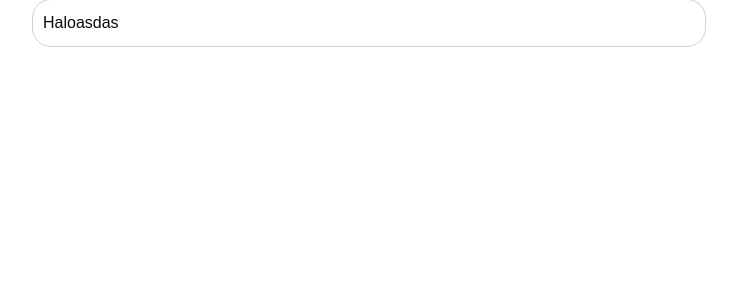
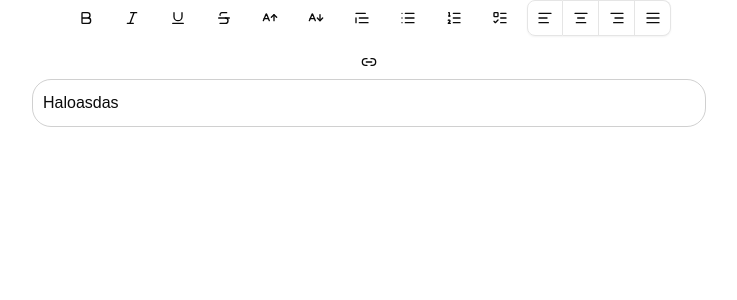
Before and after one commit to Restu-Averian/-resuave-texteditor, a React (Vite) app: page / in a window 1280 px wide. Shown: the top 300 px of the page, without its empty margins (271-1008 px from the left). Built offline with nearby package versions, Linux system fonts and the light colour scheme.

Commit message:
feat: complete uses for readOnlyToolbarMode

```diff
--- a/src/TexteditorContent.jsx
+++ b/src/TexteditorContent.jsx
@@ -17,7 +17,8 @@ const TexteditorContent_ = () => {
     setShowEditableEditorMobile,
   } = useCurrentEditor();
 
-  const { value, readOnly, contentClassName } = useEditorPropsCtx();
+  const { value, readOnly, readOnlyToolbarMode, contentClassName } =
+    useEditorPropsCtx();
 
   const { xs } = useBreakpoint();
 
@@ -45,6 +46,8 @@ const TexteditorContent_ = () => {
       vv.removeEventListener("scroll", update);
     };
   }, []);
+  const showReadOnlyToolbar = readOnly && readOnlyToolbarMode === "disabled";
+
   return (
     <>
       <Toolbar />
@@ -78,13 +81,14 @@ const TexteditorContent_ = () => {
         </div>
       )}
 
-      {xs && !readOnly && (
+      {xs && (!readOnly || showReadOnlyToolbar) && (
         <div
           className="fixed left-0 right-0 z-50"
           style={{
             bottom: `${keyboardOffset}px`,
           }}
         >
+          {!readOnly && (
             <div className="w-full text-right pr-5 pb-5">
               <Button
                 onClick={() => {
@@ -99,6 +103,7 @@ const TexteditorContent_ = () => {
                 <Edit2 /> Done
               </Button>
             </div>
+          )}
 
           <ToolbarMobile
             showToolbarMobile={showToolbarMobile}
--- a/src/components/toolbar/blocks/heading-block/heading-item.jsx
+++ b/src/components/toolbar/blocks/heading-block/heading-item.jsx
@@ -34,7 +34,12 @@ const HeadingItem_ = () => {
   const t = useTranslation();
 
   const { editor, isSourceMode } = useCurrentEditor();
-  const { checkShowToolbarItem } = useToolbarConfig();
+  const { checkDisableToolbarItem, checkShowToolbarItem } = useToolbarConfig();
+
+  const isDisabled = useMemo(
+    () => isSourceMode || checkDisableToolbarItem,
+    [isSourceMode, checkDisableToolbarItem],
+  );
 
   const editorState = useEditorState({
     editor,
@@ -68,7 +73,7 @@ const HeadingItem_ = () => {
         <DropdownMenuTrigger asChild>
           <Button
             variant={isActiveHeading ? "default" : "ghost"}
-            disabled={isSourceMode}
+            disabled={isDisabled}
           >
             <Heading />
           </Button>
@@ -86,12 +91,19 @@ const HeadingItem_ = () => {
             return (
               <DropdownMenuItem
                 key={idx}
+                disabled={isDisabled}
                 onClick={() => {
-                  editor.chain().focus().toggleHeading({ level: level }).run();
+                  if (!isDisabled) {
+                    editor
+                      .chain()
+                      .focus()
+                      .toggleHeading({ level: level })
+                      .run();
+                  }
                 }}
               >
                 <Button
-                  disabled={isSourceMode}
+                  disabled={isDisabled}
                   variant={
                     editorState?.[`isHeading${level}`] ? "default" : "ghost"
                   }
--- a/src/components/toolbar/blocks/link-media/index.jsx
+++ b/src/components/toolbar/blocks/link-media/index.jsx
@@ -27,7 +27,11 @@ const ToolbarLinkMedia_ = () => {
   const t = useTranslation();
 
   const { editor, isSourceMode } = useCurrentEditor();
-  const { checkShowToolbarItem } = useToolbarConfig();
+  const { checkDisableToolbarItem, checkShowToolbarItem } = useToolbarConfig();
+  const isDisabled = useMemo(
+    () => isSourceMode || checkDisableToolbarItem,
+    [isSourceMode, checkDisableToolbarItem],
+  );
 
   const editorState = useEditorState({
     editor,
@@ -90,7 +94,7 @@ const ToolbarLinkMedia_ = () => {
         onClick={() =>
           editor.chain().focus().extendMarkRange("link").unsetLink().run()
         }
-        disabled={isSourceMode}
+        disabled={isDisabled}
       />
     );
   }
@@ -109,7 +113,7 @@ const ToolbarLinkMedia_ = () => {
       >
         <Tooltip content={t("SET_LINK", "Set Link")}>
           <PopoverTrigger asChild>
-            <Button variant="ghost" disabled={isSourceMode}>
+            <Button variant="ghost" disabled={isDisabled}>
               <Link2 />
             </Button>
           </PopoverTrigger>
@@ -122,7 +126,7 @@ const ToolbarLinkMedia_ = () => {
                 <Field>
                   <FieldLabel htmlFor="link">{t("LINK", "Link")}</FieldLabel>
                   <Input
-                    disabled={isSourceMode}
+                    disabled={isDisabled}
                     id="link"
                     autoComplete="off"
                     placeholder={t("LINK_PLACEHOLDER", "example.com")}
@@ -151,7 +155,7 @@ const ToolbarLinkMedia_ = () => {
                       {t("TEXT_TO_SHOW", "Text to Show")}
                     </FieldLabel>
                     <Input
-                      disabled={isSourceMode}
+                      disabled={isDisabled}
                       id="text-to-show"
                       autoComplete="off"
                       value={textToShow}
@@ -168,7 +172,7 @@ const ToolbarLinkMedia_ = () => {
           <Button
             onClick={onApplyLink}
             className="w-full"
-            disabled={isSourceMode}
+            disabled={isDisabled}
           >
             {t("APPLY", "Apply")}
           </Button>
--- a/src/components/toolbar/blocks/lists/index.jsx
+++ b/src/components/toolbar/blocks/lists/index.jsx
@@ -20,7 +20,11 @@ const ToolbarLists_ = () => {
   const t = useTranslation();
 
   const { editor, isSourceMode } = useCurrentEditor();
-  const { checkShowToolbarItem } = useToolbarConfig();
+  const { checkDisableToolbarItem, checkShowToolbarItem } = useToolbarConfig();
+  const isDisabled = useMemo(
+    () => isSourceMode || checkDisableToolbarItem,
+    [isSourceMode, checkDisableToolbarItem],
+  );
 
   const editorState = useEditorState({
     editor,
@@ -55,7 +59,7 @@ const ToolbarLists_ = () => {
       <ResponsiveWrapperToolbarItem className="flex justify-center items-center">
         {checkShowToolbarItem("bulletList") && (
           <ToolbarItem
-            disabled={isSourceMode}
+            disabled={isDisabled}
             icon={<List />}
             onClick={() => editor?.chain()?.focus()?.toggleBulletList()?.run()}
             label={t("BULLET_LIST", "Bullet List")}
@@ -64,7 +68,7 @@ const ToolbarLists_ = () => {
 
         {checkShowToolbarItem("orderedList") && (
           <ToolbarItem
-            disabled={isSourceMode}
+            disabled={isDisabled}
             isActive={editorState?.isOrderedList}
             icon={<ListOrdered />}
             onClick={() => editor?.chain()?.focus()?.toggleOrderedList()?.run()}
@@ -74,7 +78,7 @@ const ToolbarLists_ = () => {
 
         {checkShowToolbarItem("taskList") && (
           <ToolbarItem
-            disabled={isSourceMode}
+            disabled={isDisabled}
             isActive={editorState?.isTaskList}
             icon={<ListTodo />}
             onClick={() => editor?.chain()?.focus()?.toggleTaskList()?.run()}
@@ -92,7 +96,7 @@ const ToolbarLists_ = () => {
             onValueChange={(value) => {
               editor?.chain()?.focus()?.toggleTextAlign(value)?.run();
             }}
-            disabled={isSourceMode}
+            disabled={isDisabled}
           >
             {checkShowToolbarItem("alignLeft") && (
               <Tooltip content={t("ALIGN_LEFT", "Align Left")}>
--- a/src/components/toolbar/components/toolbar-item.jsx
+++ b/src/components/toolbar/components/toolbar-item.jsx
@@ -1,7 +1,7 @@
 import { Button } from "@/components/ui/button";
 import Tooltip from "@/components/ui/shared/tooltip";
-import { useEditorPropsCtx } from "@/context/EditorPropsCtx";
 import useBreakpoint from "@/hooks/useBreakpoint";
+import useToolbarConfig from "@/hooks/useToolbarConfig";
 import React, { memo, useMemo } from "react";
 
 /**
@@ -18,7 +18,7 @@ import React, { memo, useMemo } from "react";
  */
 const ToolbarItem_ = ({ disabled, isActive, onClick, icon, label }) => {
   const { xs } = useBreakpoint();
-  const { readOnlyToolbarMode } = useEditorPropsCtx();
+  const { checkDisableToolbarItem } = useToolbarConfig();
 
   const variantBtn = useMemo(() => {
     if (typeof isActive === "boolean") {
@@ -36,7 +36,7 @@ const ToolbarItem_ = ({ disabled, isActive, onClick, icon, label }) => {
     >
       <Button
         variant={variantBtn}
-        disabled={disabled || readOnlyToolbarMode === "disabled"}
+        disabled={disabled || checkDisableToolbarItem}
         onClick={onClick}
       >
         {icon}
--- a/src/components/toolbar/index.jsx
+++ b/src/components/toolbar/index.jsx
@@ -10,11 +10,11 @@ import { useEditorPropsCtx } from "@/context/EditorPropsCtx";
 
 const Toolbar_ = () => {
   const { checkShowToolbarGroup } = useToolbarConfig();
-  const { readOnlyToolbarMode } = useEditorPropsCtx();
+  const { readOnly, readOnlyToolbarMode } = useEditorPropsCtx();
 
   const { xs } = useBreakpoint();
 
-  if (!xs && readOnlyToolbarMode === "disabled") {
+  if (!xs && (!readOnly || readOnlyToolbarMode === "disabled")) {
     return (
       <div className="toolbar">
         <div className="toolbar-item">
--- a/src/components/toolbar/toolbar-mobile.jsx
+++ b/src/components/toolbar/toolbar-mobile.jsx
@@ -17,7 +17,8 @@ import useToolbarConfig from "@/hooks/useToolbarConfig";
 
 const ToolbarMobile_ = ({ showToolbarMobile, setShowToolbarMobile }) => {
   const { editor } = useCurrentEditor();
-  const { checkShowToolbarGroup } = useToolbarConfig();
+  const { checkDisableToolbarItem, checkShowToolbarGroup } =
+    useToolbarConfig();
 
   const tabList = useMemo(() => {
     return [
@@ -63,6 +64,8 @@ const ToolbarMobile_ = ({ showToolbarMobile, setShowToolbarMobile }) => {
       onValueChange={() => {
         setShowToolbarMobile(true);
 
+        if (checkDisableToolbarItem) return;
+
         setTimeout(() => {
           editor?.chain().focus().run();
         }, 0);
--- a/src/hooks/useToolbarConfig.js
+++ b/src/hooks/useToolbarConfig.js
@@ -10,28 +10,30 @@ const useToolbarConfig = () => {
 
   const hiddenGroups = toolbarConfig?.hiddenGroups || [];
   const hiddenItems = toolbarConfig?.hiddenItems || [];
+  const checkDisableToolbarItem = readOnly && readOnlyToolbarMode === "disabled";
 
   const checkShowToolbarGroup = useCallback(
     (group) => {
-      if (readOnlyToolbarMode === "disabled") {
+      if (!readOnly || readOnlyToolbarMode === "disabled") {
         return !hiddenGroups?.includes(group);
       }
-      return !readOnly && !hiddenGroups?.includes(group);
+      return false;
     },
     [hiddenGroups, readOnly, readOnlyToolbarMode],
   );
 
   const checkShowToolbarItem = useCallback(
     (item) => {
-      if (readOnlyToolbarMode === "disabled") {
+      if (!readOnly || readOnlyToolbarMode === "disabled") {
         return !hiddenItems?.includes(item);
       }
-      return !readOnly && !hiddenItems?.includes(item);
+      return false;
     },
     [hiddenItems, readOnly, readOnlyToolbarMode],
   );
 
   return {
+    checkDisableToolbarItem,
     checkShowToolbarGroup,
     checkShowToolbarItem,
   };
```
Lines whose indentation alone changed are shown as unchanged.
